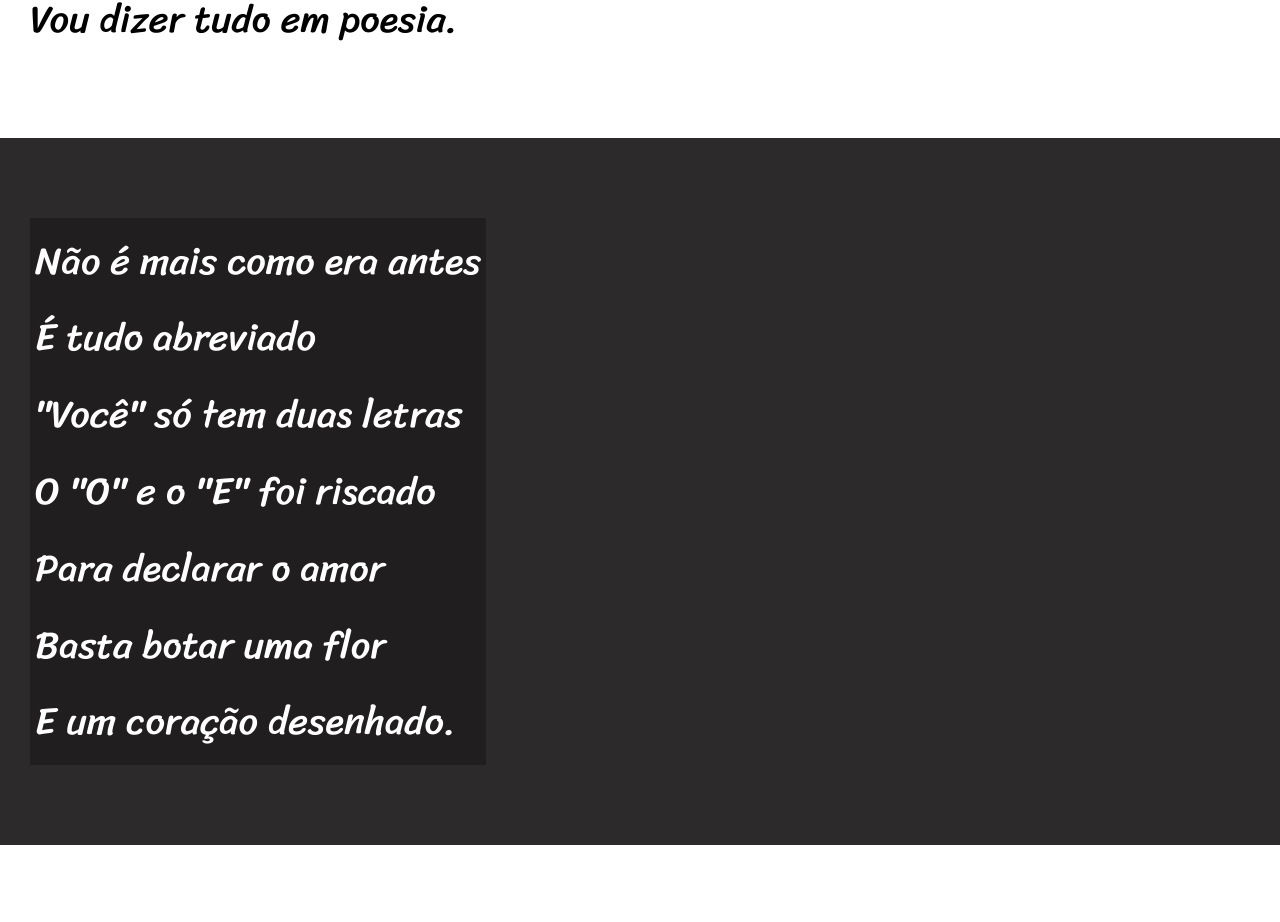
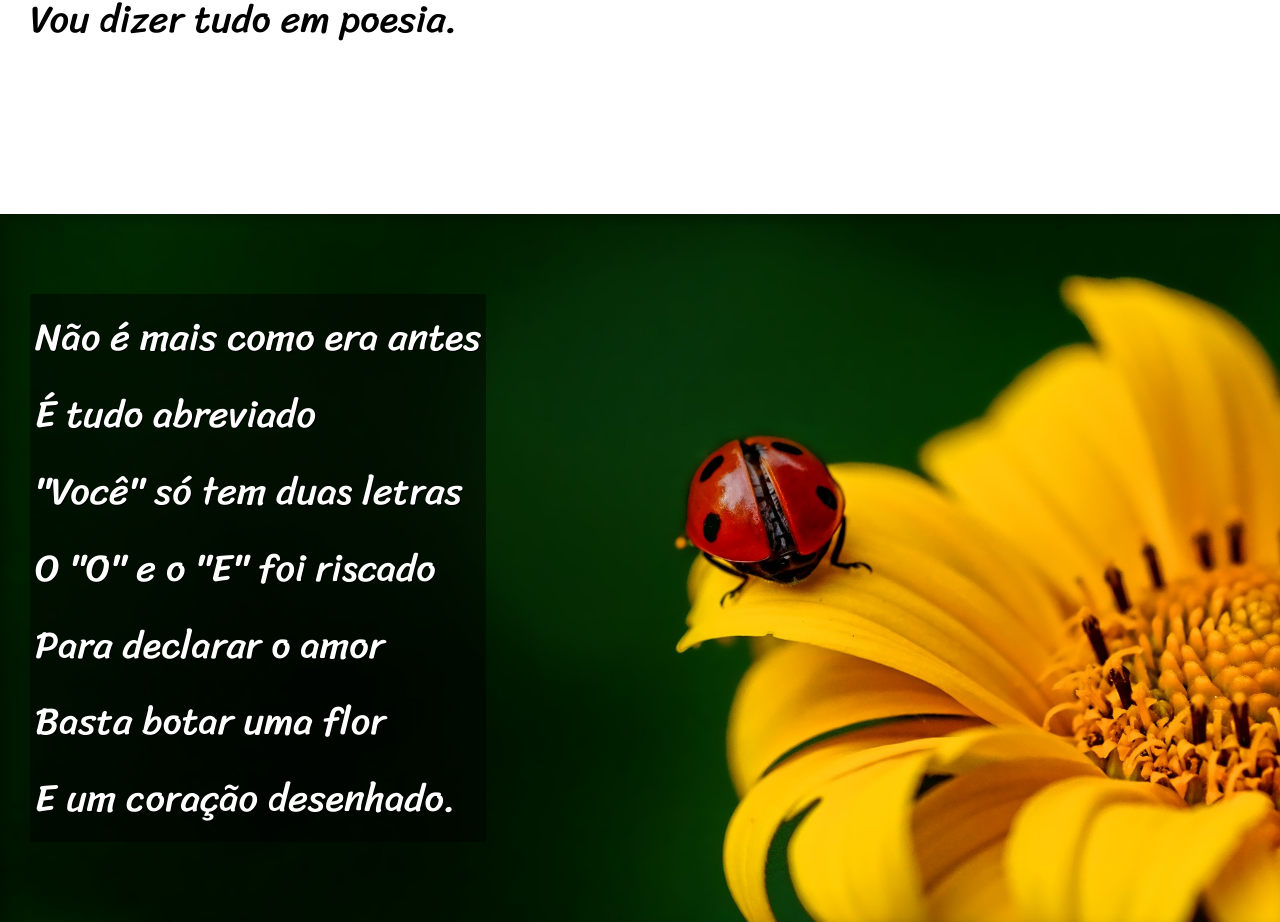
Before and after one commit to IsacBrenno/html-css, a plain HTML site: page Desafios/d012/index.html in a window 1280 px wide. Shown: the part 806-1728 px from the top of the page. Drawn offline with Linux system fonts and the light colour scheme.

Commit message:
finalizei o desafio 012

```diff
--- a/Desafios/d012/estilo/style.css
+++ b/Desafios/d012/estilo/style.css
@@ -52,7 +52,9 @@ section{
     font-family: var(--fonte3);
     font-size: 3vw;
 }
-
+section > p {
+    padding-bottom: 2em;
+}
 section.normal{
     background-color: white;
     color: black;
@@ -60,13 +62,26 @@ section.normal{
 section.imagem{
     background-color: rgb(44, 42, 42);
     color: white;
+    box-shadow: inset 6px 6px 13px 0px rgba(0, 0, 0, 0.251);
+    background-size: cover;
+    background-attachment: fixed;
 }
 section.imagem > p{
     display: inline-block;
-    background-color: rgba(0, 0, 0, 0.279);
+    background-color: rgba(0, 0, 0, 0.478);
     padding: 5px;
+    text-shadow: 1px 1px 0px black;
 }
+section#img01{
+    background-image: url('../imagens/background001.jpg');
+    background-position: right center;
 
+}
+section#img02{
+    background-image: url('../imagens/background002.jpg');
+    background-position: right center;
+
+}
 
 
 footer{
--- a/Desafios/d012/index.html
+++ b/Desafios/d012/index.html
@@ -26,7 +26,7 @@
         </p>
     </section>
 
-    <section class="imagem">
+    <section class="imagem" id="img01">
         <p>
             Não é mais como era antes <br>
             É tudo abreviado <br>
@@ -59,7 +59,7 @@
         </p>
     </section>
 
-    <section class="imagem">
+    <section class="imagem" id="img02">
         <p>
             Tenho saudade das cartas <br>
             Escritas com a própria mão <br>
```
